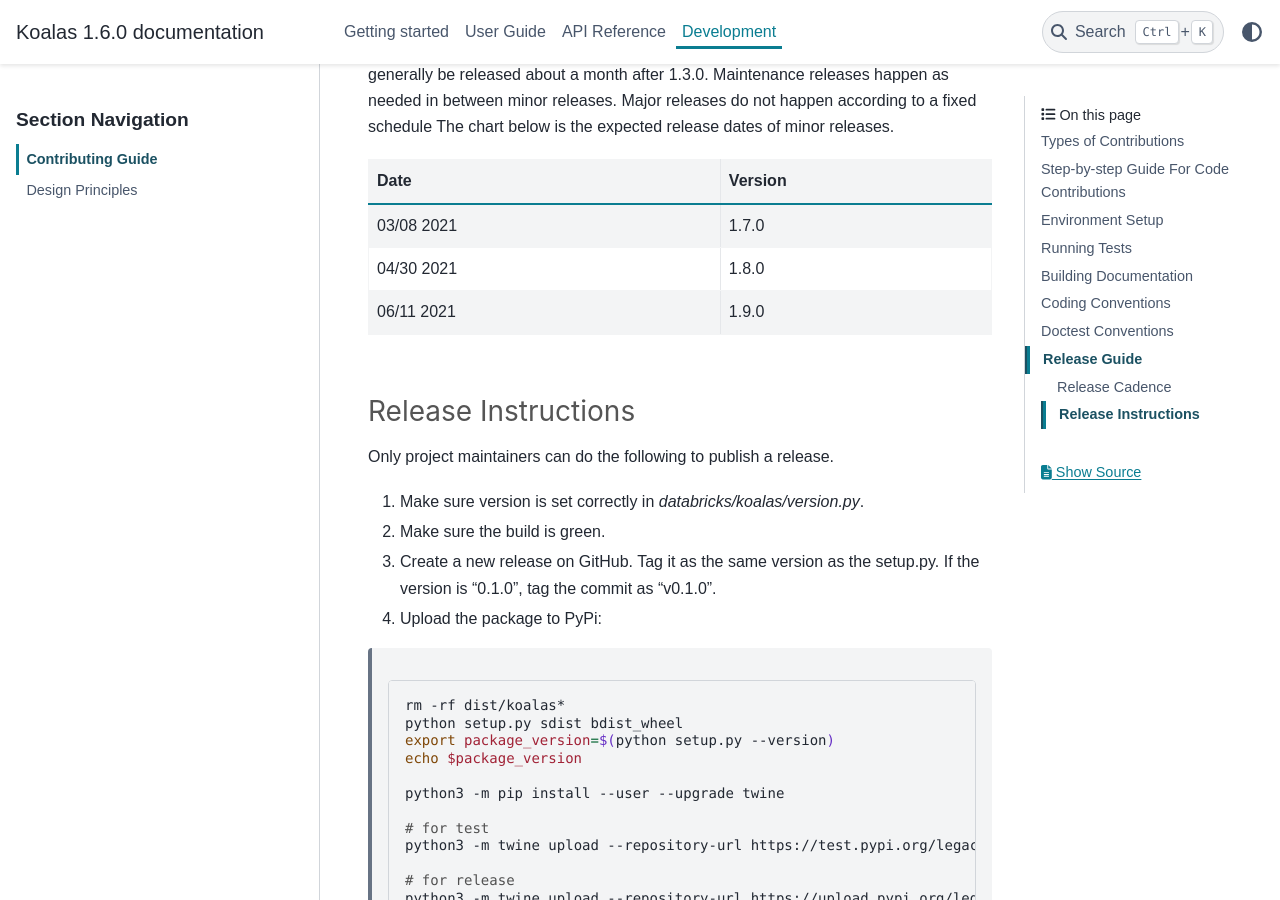
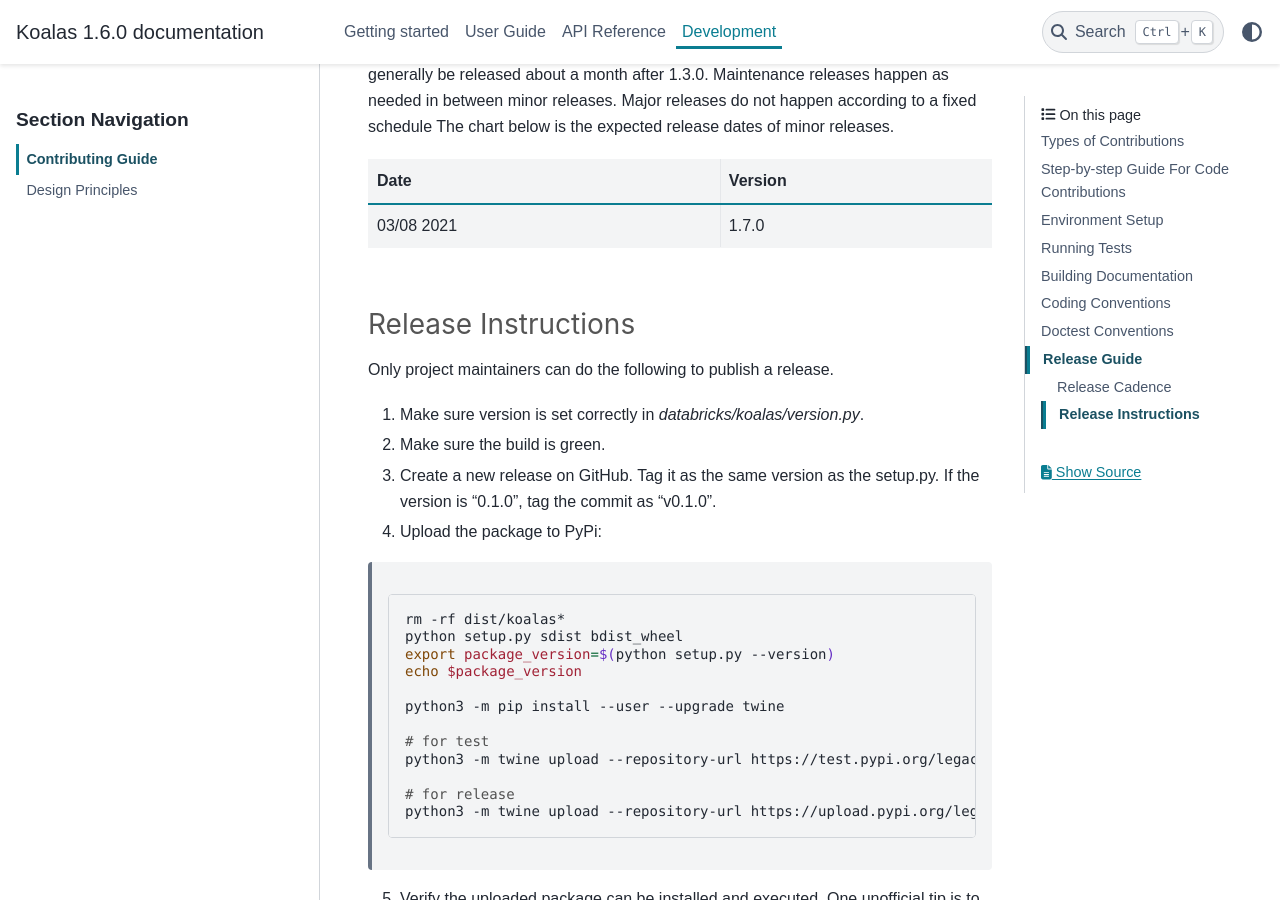
Before and after one commit to rising-star92/databricks-koalas, a Sphinx documentation site: the page built from docs/source/development/contributing.rst, in a window 1280 px wide and 900 px high, scrolled down 3872 px. Built offline with Sphinx 7.4.7 and the PyData theme 0.15.4, drawn with Linux system fonts in a browser that asks for light colours; pages that are not in the unit, such as notebooks, are missing from menus; the version number is read from the project's files by our own code.

Commit message:
Remove release dates for 1.8.0 and 1.9.0 (#2092)
The release schedules are not decided yet.

```diff
--- a/docs/source/development/contributing.rst
+++ b/docs/source/development/contributing.rst
@@ -154,10 +154,6 @@ The chart below is the expected release dates of minor releases.
 +============+=========+
 | 03/08 2021 | 1.7.0   |
 +------------+---------+
-| 04/30 2021 | 1.8.0   |
-+------------+---------+
-| 06/11 2021 | 1.9.0   |
-+------------+---------+
 
 Release Instructions
 --------------------
```
